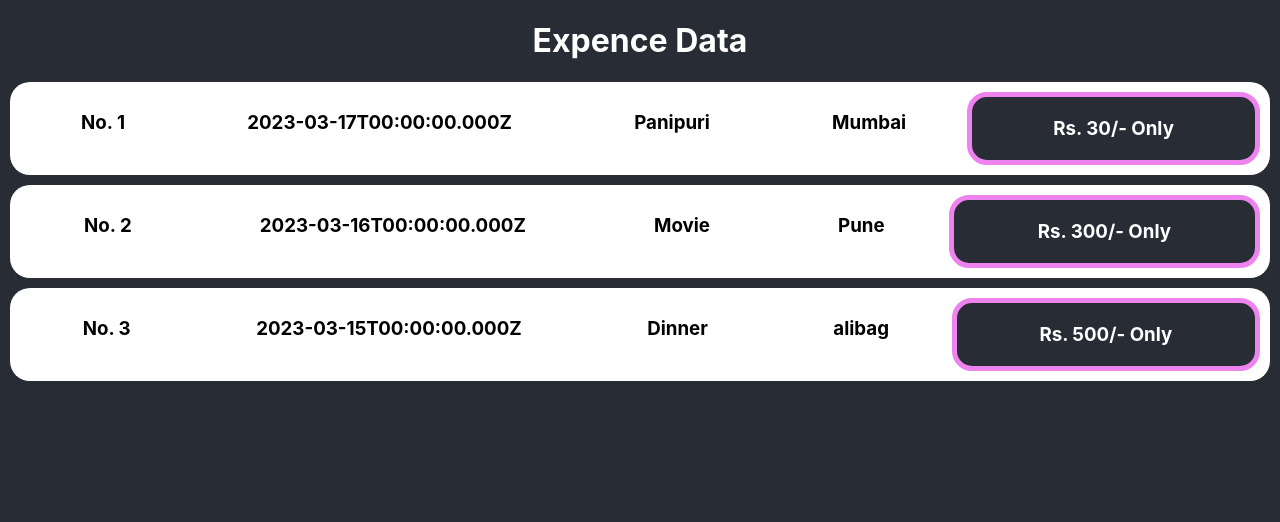
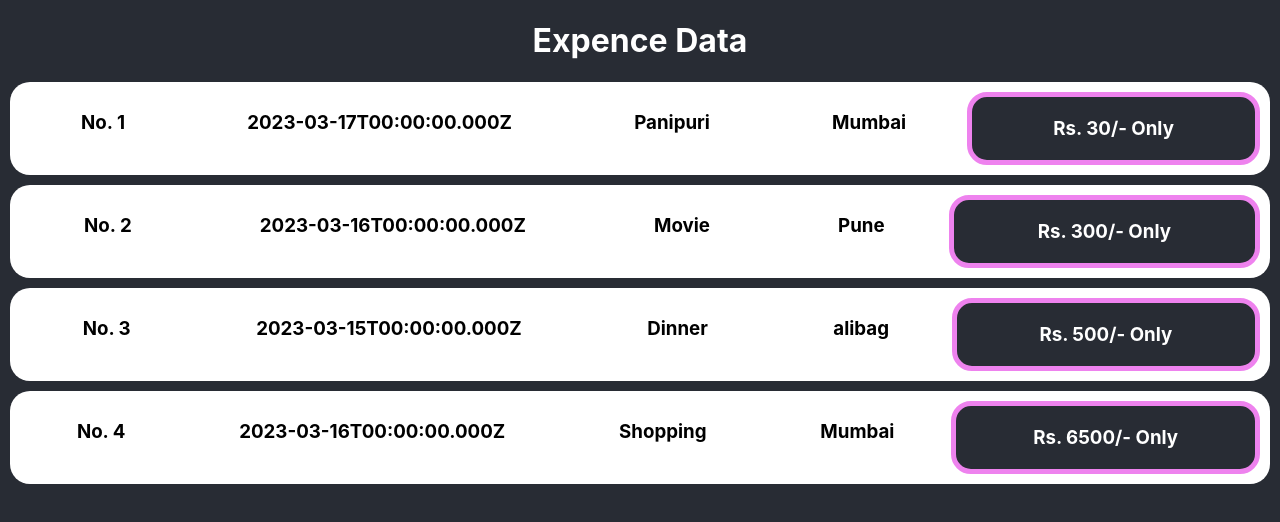
Before and after one commit to Shubham-S-Nimje/Expensetracker, a React (Create React App) app: page / in a window 1280 px wide. Shown: the top 522 px of the page. Built offline with nearby package versions, Linux system fonts and the light colour scheme.

Commit message:
Add Looping Method

```diff
--- a/src/App.js
+++ b/src/App.js
@@ -2,8 +2,7 @@
 import './Expenceitem/Expenceitem.css';
 import Expenceitem from './Expenceitem/Expenceitem';
 
-function App() {
-  const expences = [
+ const expences = [
     {
       id: 1,
       expencedate: new Date(2023,2,17),
@@ -22,36 +21,35 @@ function App() {
           Expencetitle: 'Dinner',
           Expenceprice: 500,
           Expencelocation: 'alibag'},
+          {
+            id: 4,
+            expencedate: new Date(2023,2,16),
+            Expencetitle: 'Shopping',
+            Expenceprice: 6500,
+            Expencelocation: 'Mumbai'},
   ];
+function App() {
   return (
     <div className="App">
       <header className="App-header">
         <h1>Expence Data</h1>
-      <Expenceitem
-      id={expences[0].id}
-      expencedate={expences[0].expencedate}
-      Expencetitle={expences[0].Expencetitle}
-      Expenceprice={expences[0].Expenceprice}
-      Expencelocation={expences[0].Expencelocation}
-      ></Expenceitem>
-      <Expenceitem
-      id={expences[1].id}
-      expencedate={expences[1].expencedate}
-      Expencetitle={expences[1].Expencetitle}
-      Expenceprice={expences[1].Expenceprice}
-      Expencelocation={expences[1].Expencelocation}
-      ></Expenceitem>
-      <Expenceitem
-      id={expences[2].id}
-      expencedate={expences[2].expencedate}
-      Expencetitle={expences[2].Expencetitle}
-      Expenceprice={expences[2].Expenceprice}
-      Expencelocation={expences[2].Expencelocation}
-      ></Expenceitem>
+        {expences.map((ele) => {
+          // const {id,expencedate,Expencetitle,Expenceprice,Expencelocation} = ele;
+          return (
+          <Expenceitem
+          key={ele.id}
+          id={ele.id}
+          expencedate={ele.expencedate}
+          Expencetitle={ele.Expencetitle}
+          Expenceprice={ele.Expenceprice}
+          Expencelocation={ele.Expencelocation}
+          ></Expenceitem>
+          // console.log(ele)
+        );
+          })}
       </header>
-
     </div>
-  );
+  )
 }
 
 export default App;
```
